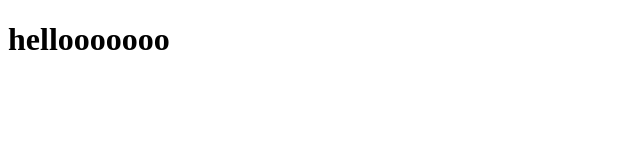
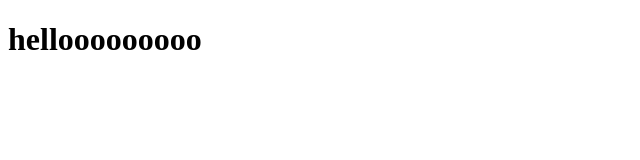
Before and after one commit to ahensana/new-web, a plain HTML site: page index.html in a window 1280 px wide. Shown: the full height of the page, 0-640 px from the left. Drawn offline with Linux system fonts and the light colour scheme.

Commit message:
Update index.html

```diff
--- a/index.html
+++ b/index.html
@@ -8,7 +8,7 @@
 </head>
 
 <body>
-    <h1>hellooooooo</h1>
+    <h1>hellooooooooo</h1>
 </body>
 
 </html>
```
